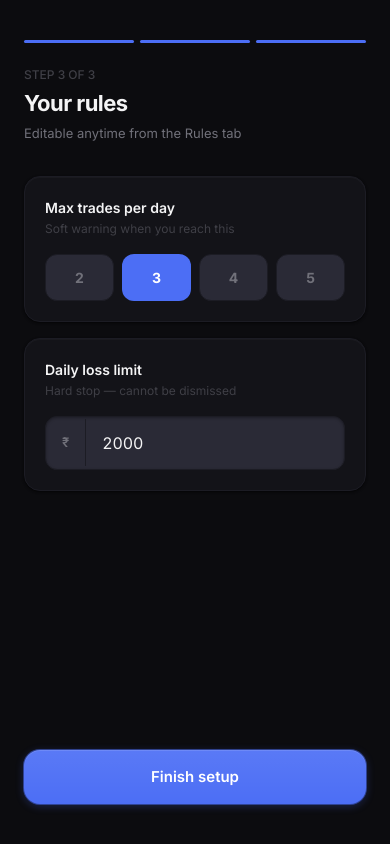
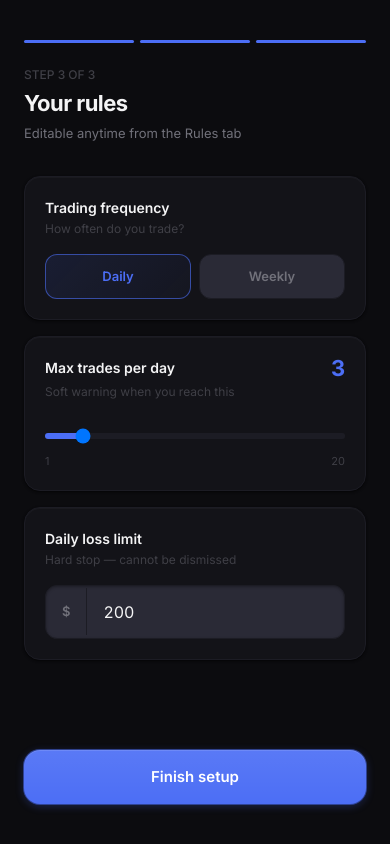
Before and after one commit to jarvis-invictus/tradelog, a Next.js app: page /rules-setup in a window 390 px wide. Built offline with nearby package versions, Linux system fonts and the light colour scheme; no server answers.

Commit message:
USD throughout, rules setup slider+frequency, md: breakpoints for sidebar/layout

```diff
--- a/app/(app)/layout.tsx
+++ b/app/(app)/layout.tsx
@@ -6,8 +6,8 @@ export default function AppLayout({ children }: { children: React.ReactNode }) {
     <div className="min-h-screen bg-ink-bg">
       <Sidebar />
       {/* Desktop: offset by sidebar width. Mobile: full width, pad for bottom nav */}
-      <main className="lg:pl-56 pb-20 lg:pb-0">
-        <div className="max-w-5xl mx-auto px-4 lg:px-8 py-0">
+      <main className="md:pl-56 pb-20 md:pb-0">
+        <div className="max-w-5xl mx-auto px-4 md:px-8 py-0">
           {children}
         </div>
       </main>
--- a/app/(onboarding)/rules-setup/page.tsx
+++ b/app/(onboarding)/rules-setup/page.tsx
@@ -4,12 +4,18 @@ import { useState } from 'react'
 import { useRouter } from 'next/navigation'
 import { createClient } from '@/lib/supabase/client'
 
+type Frequency = 'daily' | 'weekly'
+
 export default function RulesSetupPage() {
-  const [maxTrades, setMaxTrades] = useState('3')
-  const [dailyLoss, setDailyLoss] = useState('2000')
-  const [loading, setLoading] = useState(false)
-  const router = useRouter()
+  const [frequency, setFrequency] = useState<Frequency>('daily')
+  const [maxTrades, setMaxTrades] = useState(3)
+  const [lossLimit, setLossLimit] = useState('200')
+  const [loading, setLoading]     = useState(false)
+  const router  = useRouter()
   const supabase = createClient()
+
+  const maxLimit = frequency === 'daily' ? 20 : 10
+  const safeMax  = Math.min(maxTrades, maxLimit)
 
   async function handleContinue() {
     setLoading(true)
@@ -18,15 +24,15 @@ export default function RulesSetupPage() {
       await supabase.from('user_rules').insert([
         {
           user_id: user.id,
-          type: 'max_trades_day',
-          definition: { value: parseInt(maxTrades) },
-          personal_note: `Max ${maxTrades} trades per day`,
+          type: 'max_trades',
+          definition: { value: safeMax, frequency },
+          personal_note: `Max ${safeMax} trades per ${frequency === 'daily' ? 'day' : 'week'}`,
         },
         {
           user_id: user.id,
-          type: 'daily_loss_limit',
-          definition: { value: parseInt(dailyLoss) },
-          personal_note: `Stop if I lose ₹${dailyLoss} in a day`,
+          type: 'loss_limit',
+          definition: { value: parseFloat(lossLimit), currency: 'USD', frequency },
+          personal_note: `Stop if I lose $${lossLimit} in a ${frequency === 'daily' ? 'day' : 'week'}`,
         },
       ])
     }
@@ -48,46 +54,70 @@ export default function RulesSetupPage() {
       </div>
 
       <div className="flex flex-col gap-4 flex-1">
+
+        {/* Frequency toggle */}
         <div className="card p-5">
-          <p className="text-text-primary text-[14px] font-semibold mb-0.5">Max trades per day</p>
-          <p className="text-text-tertiary text-[12px] mb-4">Soft warning when you reach this</p>
-          <div className="flex gap-2">
-            {['2', '3', '4', '5'].map((v) => (
-              <button
-                key={v}
-                onClick={() => setMaxTrades(v)}
-                className={`flex-1 py-3 rounded-xl text-[14px] font-bold transition-all border ${
-                  maxTrades === v
-                    ? 'bg-accent border-accent/60 text-white'
-                    : 'bg-ink-muted border-ink-border text-text-secondary hover:border-ink-muted'
+          <p className="text-text-primary text-[14px] font-semibold mb-0.5">Trading frequency</p>
+          <p className="text-text-tertiary text-[12px] mb-4">How often do you trade?</p>
+          <div className="grid grid-cols-2 gap-2">
+            {(['daily', 'weekly'] as Frequency[]).map((f) => (
+              <button key={f} onClick={() => { setFrequency(f); setMaxTrades(f === 'daily' ? 3 : 2) }}
+                className={`py-3 rounded-xl text-[13px] font-semibold capitalize border transition-all ${
+                  frequency === f ? 'border-accent/60 text-accent' : 'border-ink-border bg-ink-muted text-text-secondary'
                 }`}
-              >
-                {v}
-              </button>
+                style={frequency === f ? {background:'linear-gradient(135deg,rgba(76,110,245,0.12) 0%,rgba(76,110,245,0.04) 100%)'} : undefined}
+              >{f}</button>
             ))}
           </div>
         </div>
 
+        {/* Max trades slider */}
         <div className="card p-5">
-          <p className="text-text-primary text-[14px] font-semibold mb-0.5">Daily loss limit</p>
+          <div className="flex items-start justify-between mb-1">
+            <p className="text-text-primary text-[14px] font-semibold">
+              Max trades per {frequency === 'daily' ? 'day' : 'week'}
+            </p>
+            <span className="text-accent font-bold text-[22px] num leading-none">{safeMax}</span>
+          </div>
+          <p className="text-text-tertiary text-[12px] mb-5">Soft warning when you reach this</p>
+          <input
+            type="range"
+            min={1}
+            max={maxLimit}
+            value={safeMax}
+            onChange={(e) => setMaxTrades(parseInt(e.target.value))}
+            className="w-full h-1.5 rounded-full appearance-none cursor-pointer"
+            style={{
+              background: `linear-gradient(to right, #4C6EF5 0%, #4C6EF5 ${((safeMax - 1) / (maxLimit - 1)) * 100}%, #1C1C24 ${((safeMax - 1) / (maxLimit - 1)) * 100}%, #1C1C24 100%)`,
+            }}
+          />
+          <div className="flex justify-between mt-2">
+            <span className="text-text-tertiary text-[11px]">1</span>
+            <span className="text-text-tertiary text-[11px]">{maxLimit}</span>
+          </div>
+        </div>
+
+        {/* Loss limit */}
+        <div className="card p-5">
+          <p className="text-text-primary text-[14px] font-semibold mb-0.5">
+            {frequency === 'daily' ? 'Daily' : 'Weekly'} loss limit
+          </p>
           <p className="text-text-tertiary text-[12px] mb-4">Hard stop — cannot be dismissed</p>
           <div className="flex items-center rounded-xl overflow-hidden input-field">
-            <span className="px-4 text-text-secondary font-semibold border-r border-ink-border py-3.5 text-[13px] shrink-0">₹</span>
+            <span className="px-4 text-text-secondary font-semibold border-r border-ink-border py-3.5 text-[13px] shrink-0">$</span>
             <input
               type="number"
-              value={dailyLoss}
-              onChange={(e) => setDailyLoss(e.target.value)}
+              value={lossLimit}
+              onChange={(e) => setLossLimit(e.target.value)}
               className="flex-1 bg-transparent px-4 py-3.5 text-text-primary text-base focus:outline-none num"
-              min="500"
-              step="500"
+              min="10"
+              step="10"
             />
           </div>
         </div>
       </div>
 
-      <button
-        onClick={handleContinue}
-        disabled={loading}
+      <button onClick={handleContinue} disabled={loading}
         className="w-full btn-primary py-4 text-[15px] mt-6"
       >
         {loading ? 'Saving…' : 'Finish setup'}
--- a/components/calculator/RiskCalculator.tsx
+++ b/components/calculator/RiskCalculator.tsx
@@ -1,8 +1,7 @@
 'use client'
 
-import { useState, useEffect, useCallback } from 'react'
-import { calculateLotSize, calculateRR, calculatePnLRupees } from '@/utils/pnlCalculator'
-import { fetchUsdInrRate } from '@/lib/exchangeRate'
+import { useState, useCallback } from 'react'
+import { calculateLotSize, calculateRR, calculatePnLUSD } from '@/utils/pnlCalculator'
 
 function InputField({
   label, value, onChange, placeholder, prefix,
@@ -36,41 +35,46 @@ function InputField({
 }
 
 export default function RiskCalculator() {
-  const [balance, setBalance] = useState('100000')
+  const [balance, setBalance] = useState('10000')
   const [riskPct, setRiskPct] = useState('1')
+  const [pair, setPair]       = useState('XAUUSD')
   const [entry, setEntry]     = useState('')
   const [sl, setSl]           = useState('')
   const [tp, setTp]           = useState('')
-  const [usdInr, setUsdInr]   = useState(94.5)
-  const [rateLabel, setRateLabel] = useState('Fetching rate…')
-
-  useEffect(() => {
-    fetchUsdInrRate().then((r) => {
-      setUsdInr(r)
-      setRateLabel(`1 USD = ₹${r.toFixed(2)}`)
-    })
-  }, [])
 
   const result = useCallback(() => {
     const b = parseFloat(balance), r = parseFloat(riskPct)
     const e = parseFloat(entry),   s = parseFloat(sl), t = parseFloat(tp)
     if (!b || !r || !e || !s || e === s) return null
-    const lots        = calculateLotSize(b, r, e, s)
-    const riskRupees  = Math.abs(calculatePnLRupees(lots, e, s, 'XAUUSD', usdInr))
-    const rewardRupees = t ? Math.abs(calculatePnLRupees(lots, e, t, 'XAUUSD', usdInr)) : null
-    const rr           = t ? calculateRR(e, s, t) : null
-    return { lots, riskRupees, rewardRupees, rr }
-  }, [balance, riskPct, entry, sl, tp, usdInr])()
+    const lots      = calculateLotSize(b, r, e, s)
+    const riskUSD   = Math.abs(calculatePnLUSD(lots, e, s, pair))
+    const rewardUSD = t ? Math.abs(calculatePnLUSD(lots, e, t, pair)) : null
+    const rr        = t ? calculateRR(e, s, t) : null
+    return { lots, riskUSD, rewardUSD, rr }
+  }, [balance, riskPct, entry, sl, tp, pair])()
 
-  const fmt = (n: number) => n.toLocaleString('en-IN', { maximumFractionDigits: 0 })
+  const fmt = (n: number) => n.toLocaleString('en-US', { maximumFractionDigits: 2 })
 
   return (
     <div className="lg:grid lg:grid-cols-2 lg:gap-6 flex flex-col gap-5">
       {/* Inputs column */}
       <div className="flex flex-col gap-4 card p-5">
         <p className="text-text-primary font-semibold text-[14px]">Trade inputs</p>
+        <div className="mb-1">
+          <p className="text-text-tertiary text-[11px] font-medium uppercase tracking-wider mb-1.5">Pair</p>
+          <div className="flex gap-2 overflow-x-auto pb-1">
+            {['XAUUSD','EURUSD','GBPUSD','USDJPY','GBPJPY'].map((p) => (
+              <button key={p} type="button" onClick={() => setPair(p)}
+                className={`shrink-0 px-3 py-1.5 rounded-lg text-[12px] font-semibold border transition-all ${
+                  pair === p ? 'border-accent/60 text-accent' : 'border-ink-border bg-ink-muted text-text-secondary'
+                }`}
+                style={pair === p ? {background:'linear-gradient(135deg,rgba(76,110,245,0.12) 0%,rgba(76,110,245,0.04) 100%)'} : undefined}
+              >{p}</button>
+            ))}
+          </div>
+        </div>
         <div className="grid grid-cols-2 gap-3">
-          <InputField label="Balance" value={balance} onChange={setBalance} prefix="₹" />
+          <InputField label="Account balance" value={balance} onChange={setBalance} prefix="$" />
           <InputField label="Risk %" value={riskPct} onChange={setRiskPct} prefix="%" placeholder="1" />
         </div>
         <div className="grid grid-cols-2 gap-3">
@@ -78,7 +82,7 @@ export default function RiskCalculator() {
           <InputField label="Stop Loss" value={sl} onChange={setSl} placeholder="2320.00" />
         </div>
         <InputField label="Take Profit (optional)" value={tp} onChange={setTp} placeholder="2380.00" />
-        <p className="text-text-tertiary text-[11px] pt-1">{rateLabel} · Frankfurter API</p>
+        <p className="text-text-tertiary text-[11px] pt-1">All values in USD · XAUUSD = 100 oz/lot</p>
       </div>
 
       {/* Results column */}
@@ -92,12 +96,12 @@ export default function RiskCalculator() {
             </div>
             <div className="px-5 py-4 flex justify-between items-center border-b border-ink-border">
               <span className="text-text-secondary text-[13px]">Max risk</span>
-              <span className="text-down font-semibold text-[15px] num">−₹{fmt(result.riskRupees)}</span>
+              <span className="text-down font-semibold text-[15px] num">−${fmt(result.riskUSD)}</span>
             </div>
-            {result.rewardRupees !== null && (
+            {result.rewardUSD !== null && (
               <div className="px-5 py-4 flex justify-between items-center border-b border-ink-border">
                 <span className="text-text-secondary text-[13px]">Potential reward</span>
-                <span className="text-up font-semibold text-[15px] num">+₹{fmt(result.rewardRupees)}</span>
+                <span className="text-up font-semibold text-[15px] num">+${fmt(result.rewardUSD)}</span>
               </div>
             )}
             {result.rr !== null && (
--- a/components/layout/BottomNav.tsx
+++ b/components/layout/BottomNav.tsx
@@ -14,7 +14,7 @@ const NAV_ITEMS = [
 export default function BottomNav() {
   const pathname = usePathname()
   return (
-    <nav className="lg:hidden fixed bottom-0 left-0 right-0 z-50 bg-ink-surface/95 backdrop-blur-md border-t border-ink-border flex pb-safe-bottom">
+    <nav className="md:hidden fixed bottom-0 left-0 right-0 z-50 bg-ink-surface/95 backdrop-blur-md border-t border-ink-border flex pb-safe-bottom">
       {NAV_ITEMS.map(({ href, label }) => {
         const active = pathname.startsWith(href)
         return (
--- a/components/layout/Sidebar.tsx
+++ b/components/layout/Sidebar.tsx
@@ -15,7 +15,7 @@ const NAV = [
 export default function Sidebar() {
   const pathname = usePathname()
   return (
-    <aside className="hidden lg:flex flex-col fixed top-0 left-0 h-full w-56 bg-ink-surface border-r border-ink-border z-40" style={{boxShadow:'4px 0 24px rgba(0,0,0,0.4)'}}>
+    <aside className="hidden md:flex flex-col fixed top-0 left-0 h-full w-56 bg-ink-surface border-r border-ink-border z-40" style={{boxShadow:'4px 0 24px rgba(0,0,0,0.4)'}}>
       {/* Wordmark */}
       <div className="px-6 pt-7 pb-6 border-b border-ink-border">
         <div className="flex items-center gap-2.5">
--- a/components/trades/LogTradeForm.tsx
+++ b/components/trades/LogTradeForm.tsx
@@ -1,10 +1,9 @@
 'use client'
 
-import { useState, useEffect, useCallback } from 'react'
+import { useState, useCallback } from 'react'
 import { useRouter } from 'next/navigation'
 import { createClient } from '@/lib/supabase/client'
-import { fetchUsdInrRate } from '@/lib/exchangeRate'
-import { calculatePnLRupees } from '@/utils/pnlCalculator'
+import { calculatePnLUSD } from '@/utils/pnlCalculator'
 
 const PAIRS = ['XAUUSD', 'EURUSD', 'GBPUSD', 'USDJPY', 'GBPJPY', 'NIFTY', 'BANKNIFTY']
 const SESSIONS = ['Asian', 'London', 'New York', 'Overlap']
@@ -64,17 +63,14 @@ export default function LogTradeForm() {
   const [closeTime, setCloseTime] = useState(() => new Date().toISOString().slice(0, 16))
   const [emotion, setEmotion]     = useState('')
   const [reasoning, setReasoning] = useState('')
-  const [usdInr, setUsdInr]       = useState(84.5)
   const [saving, setSaving]       = useState(false)
   const [error, setError]         = useState<string | null>(null)
-
-  useEffect(() => { fetchUsdInrRate().then(setUsdInr) }, [])
 
   const pnl = useCallback(() => {
     const e = parseFloat(entry), x = parseFloat(exitPrice), l = parseFloat(lots)
     if (!e || !x || !l || status !== 'closed') return null
-    return calculatePnLRupees(l, e, x, pair, usdInr)
-  }, [entry, exitPrice, lots, pair, usdInr, status])()
+    return calculatePnLUSD(l, e, x, pair)
+  }, [entry, exitPrice, lots, pair, status])()
 
   async function handleSubmit(e: React.FormEvent) {
     e.preventDefault()
@@ -122,7 +118,7 @@ export default function LogTradeForm() {
   }
 
   const pnlColor = pnl === null ? '' : pnl >= 0 ? 'text-up' : 'text-down'
-  const pnlFmt   = pnl === null ? null : `${pnl >= 0 ? '+' : ''}₹${Math.abs(pnl).toLocaleString('en-IN', { maximumFractionDigits: 0 })}`
+  const pnlFmt   = pnl === null ? null : `${pnl >= 0 ? '+' : '-'}$${Math.abs(pnl).toLocaleString('en-US', { maximumFractionDigits: 2 })}`
 
   return (
     <form onSubmit={handleSubmit} className="flex flex-col gap-4">
```
Also changed, not shown: app/(app)/home/page.tsx (+4 -4 lines), utils/pnlCalculator.ts (+17 -11 lines).
